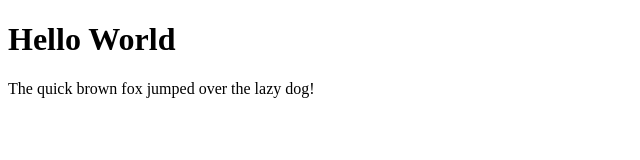
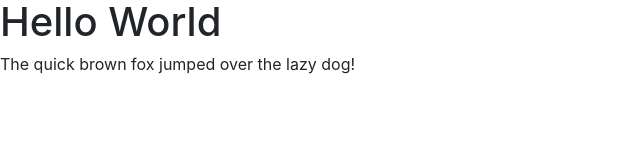
Before and after one commit to RuizRobert/HelloWorld, a plain HTML site: page index.html in a window 1280 px wide. Shown: the whole page, without its empty margins (0-640 px from the left). Drawn offline with nearby package versions, Linux system fonts and the light colour scheme.

Commit message:
booststrap

```diff
--- a/index.html
+++ b/index.html
@@ -2,6 +2,7 @@
 <html>
 <head>
 	<title>Robert Ruiz</title>
+	<link rel="stylesheet" href="https://maxcdn.bootstrapcdn.com/bootstrap/4.0.0-beta/css/bootstrap.min.css" integrity="sha384-/Y6pD6FV/Vv2HJnA6t+vslU6fwYXjCFtcEpHbNJ0lyAFsXTsjBbfaDjzALeQsN6M" crossorigin="anonymous">
 </head>
 <body>
  <h1> Hello World</h1>
```
